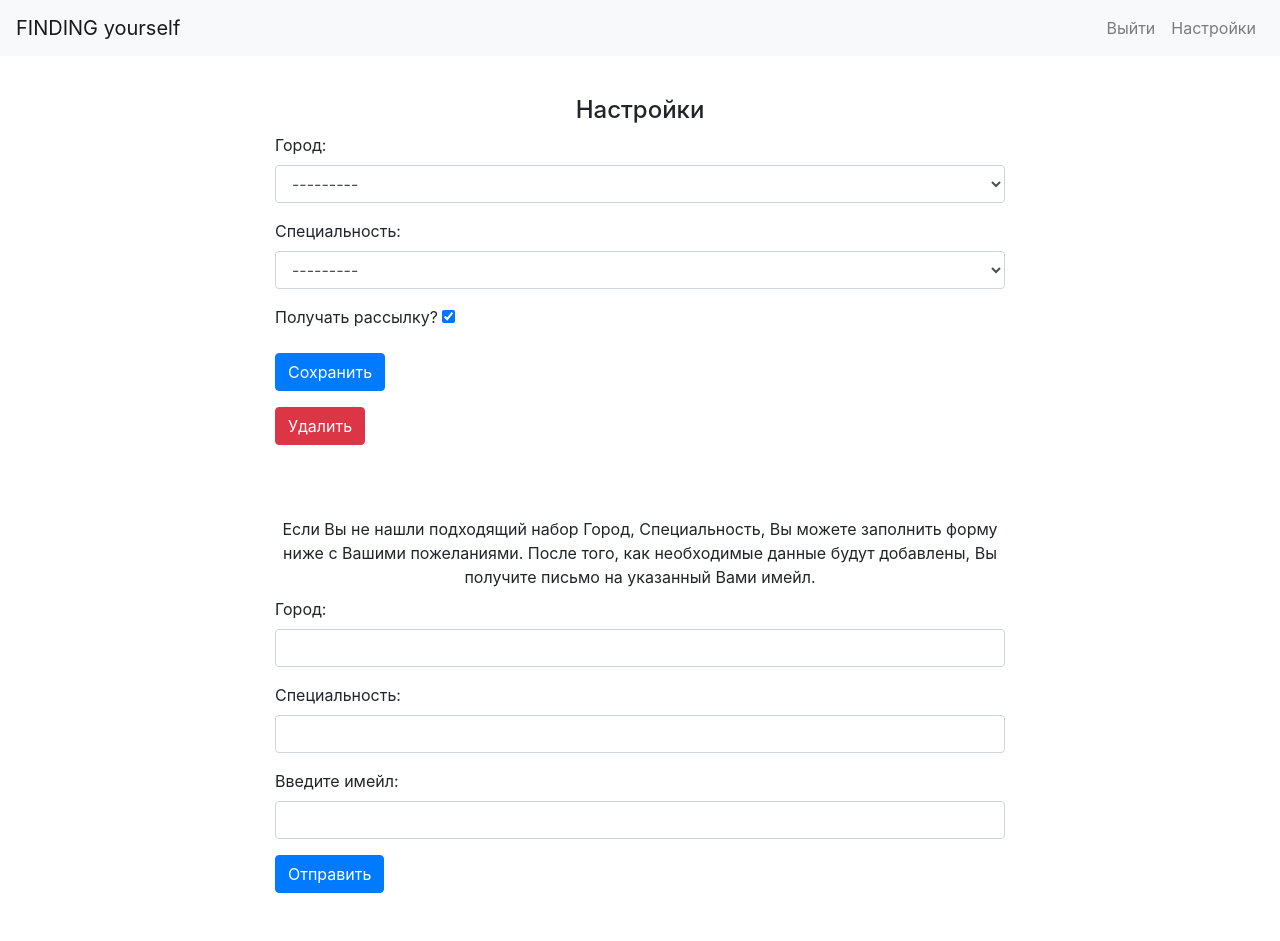
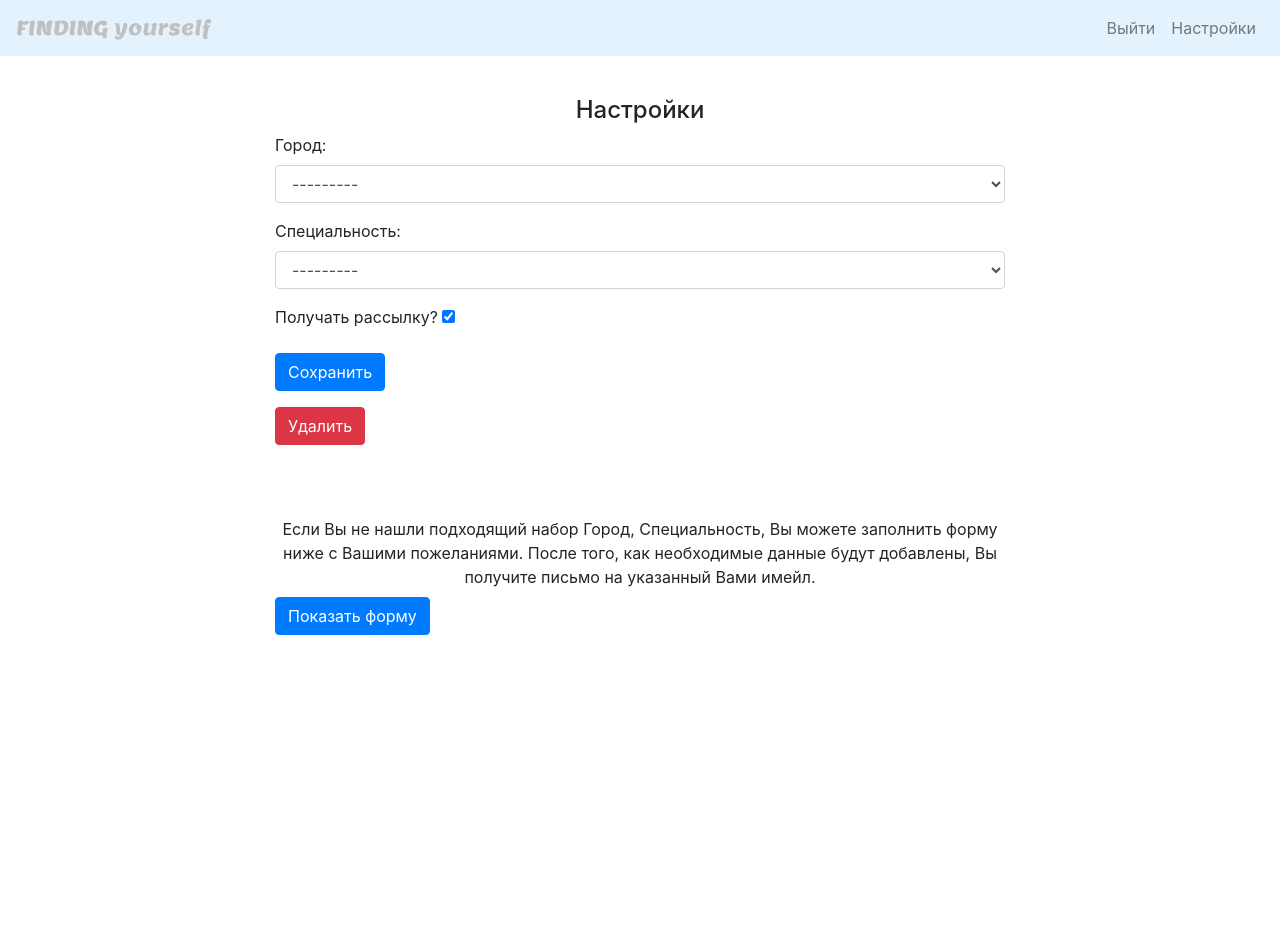
Before and after one commit to Subdowell/FINDINGyourself, a Django app: page /accounts/update/ in a window 1280 px wide. After the commit the page ends 635 px from the top, so only its background shows below. Run offline with Django 3.2, Linux system fonts and the light colour scheme; the visitor is signed in with stand-in values (Sample User, id 1); data comes from the database, SQL or seed files in the repository; some libraries are stand-ins or nearby versions.

Commit message:
Add static files

```diff
--- a/accounts/templates/accounts/update.html
+++ b/accounts/templates/accounts/update.html
@@ -24,12 +24,23 @@
             <p class="text-center my-2">Если Вы не нашли подходящий набор Город, Специальность,
                 Вы можете заполнить форму ниже с Вашими пожеланиями. После того,
                 как необходимые данные будут добавлены, Вы получите письмо на указанный Вами имейл.</p>
-        <form method="POST" action="{% url 'accounts:contact' %}">{% csrf_token %}
-            <div class="form-group">
-                {{ contact_form.as_p }}
+
+            <p>
+              <button class="btn btn-primary" type="button" data-toggle="collapse" data-target="#collapsed" aria-expanded="false" aria-controls="collapseExample">
+                Показать форму
+              </button>
+            </p>
+            <div class="collapse" id="collapsed">
+              <div class="card card-body">
+               <form method="POST" action="{% url 'accounts:contact' %}">{% csrf_token %}
+                   <div class="form-group">
+                       {{ contact_form.as_p }}
+                   </div>
+                   <button type="submit" class="btn btn-primary">Отправить</button>
+               </form>
+              </div>
             </div>
-            <button type="submit" class="btn btn-primary">Отправить</button>
-        </form>
+
     </div>
 </div>
 {% endblock %}
--- a/scraping_service/settings.py
+++ b/scraping_service/settings.py
@@ -11,6 +11,8 @@
 """
 import os
 from pathlib import Path
+
+from django.conf.global_settings import STATICFILES_DIRS
 from dotenv import load_dotenv
 load_dotenv()
 
@@ -135,3 +137,6 @@
 EMAIL_PORT = EMAIL_PORT
 EMAIL_HOST_USER = EMAIL_HOST_USER
 EMAIL_HOST_PASSWORD = EMAIL_HOST_PASSWORD
+
+STATICFILES_DIRS = (os.path.join(BASE_DIR, 'static'),)
+STATIC_ROOT = os.path.join(BASE_DIR, 'staticfiles')
--- /dev/null
+++ b/static/css/main.css
@@ -0,0 +1,9 @@
+@font-face {
+    font-family: Lemon;
+    src: url(../fonts/Lemon-Regular.ttf);
+}
+#brand {
+    font-family: Lemon;
+    color: #C0C0C0;
+
+}
--- a/templates/base.html
+++ b/templates/base.html
@@ -1,23 +1,24 @@
+{% load static %}
 <!doctype html>
 <html lang="en">
   <head>
     <!-- Required meta tags -->
     <meta charset="utf-8">
     <meta name="viewport" content="width=device-width, initial-scale=1, shrink-to-fit=no">
-
+      <link rel="icon" href="{% static 'favicon.ico' %}">
     <!-- Bootstrap CSS -->
     <link rel="stylesheet" href="https://stackpath.bootstrapcdn.com/bootstrap/4.5.2/css/bootstrap.min.css" integrity="sha384-JcKb8q3iqJ61gNV9KGb8thSsNjpSL0n8PARn9HuZOnIxN0hoP+VmmDGMN5t9UJ0Z" crossorigin="anonymous">
-
+      <link rel="stylesheet" href="{% static 'css/main.css' %}">
     <title>{% block title %} Vacancy app{% endblock %}</title>
   </head>
   <body>
 
-    <nav class="navbar navbar-expand-lg navbar-light bg-light">
-        <a class="navbar-brand" href="{% url 'home' %}">FINDING yourself</a>
+    <nav class="navbar navbar-expand-lg navbar-light" style="background-color: #e3f2fd;">
+        <a class="navbar-brand" href="{% url 'home' %}" id="brand">FINDING yourself</a>
         <button class="navbar-toggler" type="button" data-toggle="collapse" data-target="#navbarNav" aria-controls="navbarNav" aria-expanded="false" aria-label="Toggle navigation">
           <span class="navbar-toggler-icon"></span>
         </button>
-        <div class="collapse navbar-collapse" id="navbarNav">
+        <div class="collapse navbar-collapse" id="navbarNav" >
           <ul class="navbar-nav ml-auto">
             {% if user.is_authenticated %}
              <li class="nav-item">
```
Also changed, not shown: scraping/templates/scraping/list.html (+5 -5 lines), static/favicon.ico (added), static/fonts/Lemon-Regular.ttf (added).
